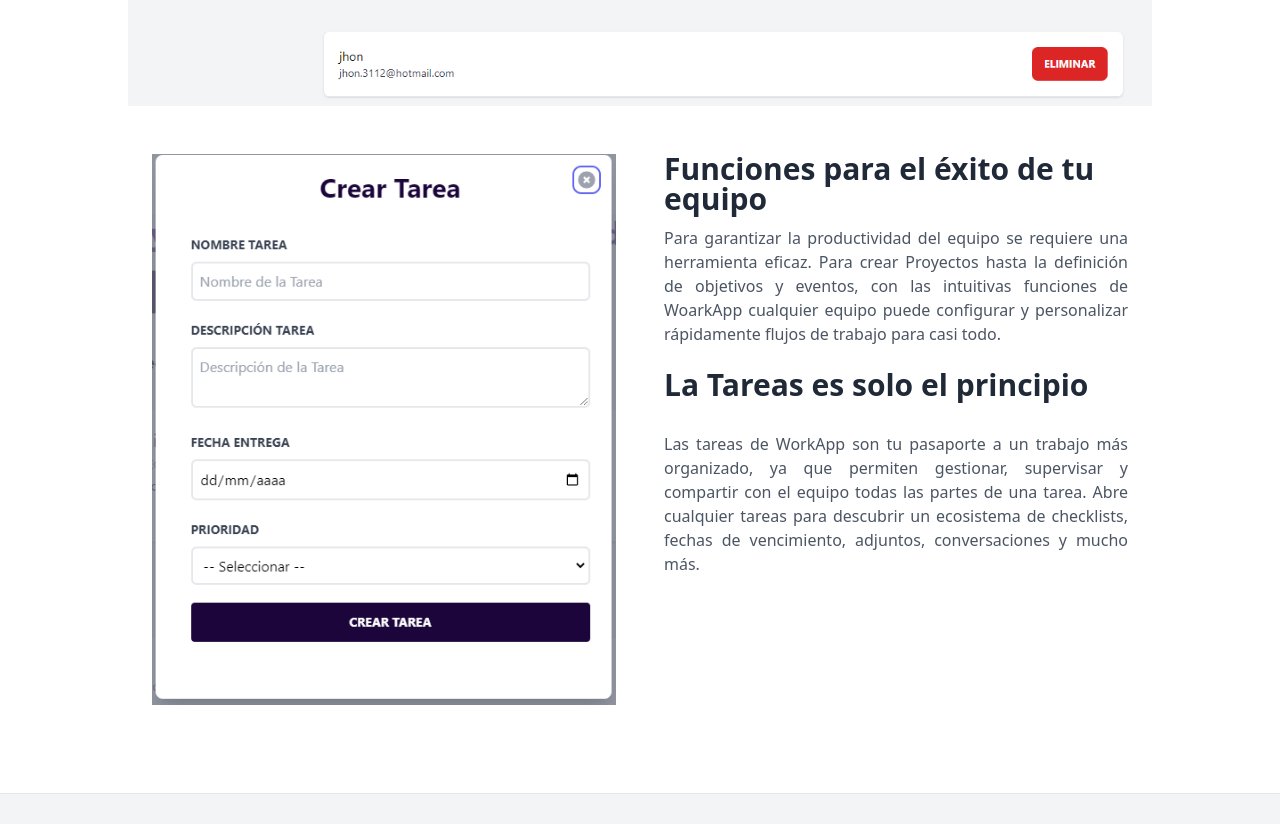
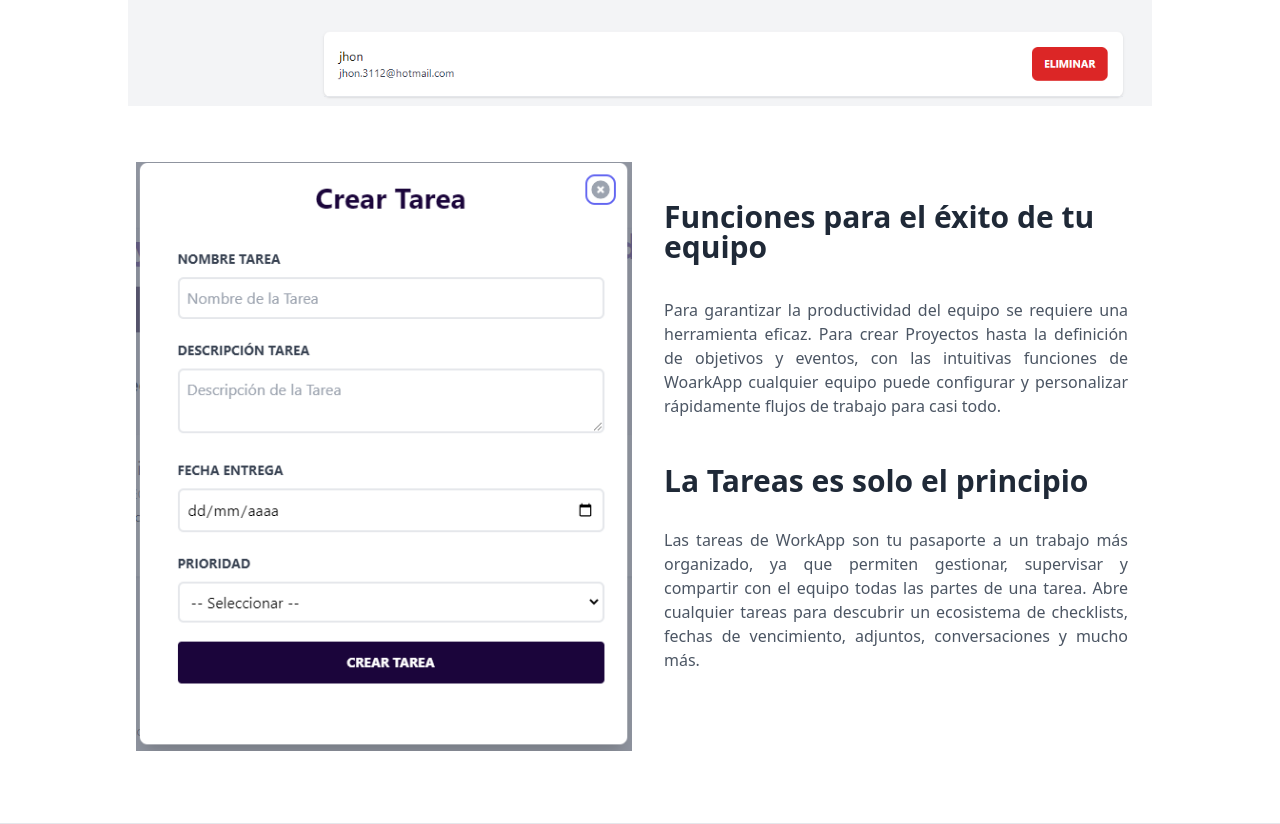
Before and after one commit to alexbastidasdev/workapp-frontend, a React (Vite) app: page / in a window 1280 px wide. Shown: the part 1364-2188 px from the top of the page. Before the commit the page ends 2158 px from the top, so only its background shows below. Built offline with nearby package versions, Linux system fonts and the light colour scheme; no server answers.

Commit message:
ultima modificación

```diff
--- a/src/paginas/Home.jsx
+++ b/src/paginas/Home.jsx
@@ -54,20 +54,20 @@
                         <div className="w-full">
                             <img className="w-full " src="vista.png" />
                         </div>
-                        </div>
+                        </div><br/>
                         <div className="flex flex-wrap flex-col-reverse sm:flex-row">
-                            <div className="w-full sm:w-1/2 p-6 mt-6">
+                            <div className="md:w-2/4  sm:w-1/2 p-2 mt-6">
                             <img src="tarea.png" alt="" />
                           </div>
-                          <br/><br/>
+
                             <div className="w-full sm:w-1/2 p-6 mt-6">
-                                <div className="align-middle">
+                                <div className="align-middle"><br/>
                                     <h3 className="text-3xl text-gray-800 font-bold leading-none mb-3">
                                     Funciones para el éxito de tu equipo
-                                    </h3>
+                                    </h3><br/>
                                     <p className="text-gray-600 mb-8 text-justify">
                                     Para garantizar la productividad del equipo se requiere una herramienta eficaz. Para crear Proyectos hasta la definición de objetivos y eventos, con las intuitivas funciones de WoarkApp cualquier equipo puede configurar y personalizar rápidamente flujos de trabajo para casi todo.
-                                        <br /><br/>
+                                        <br /><br/><br/>
 
                                         <h3 className="text-3xl text-gray-800 font-bold leading-none mb-3">
                                         La Tareas es solo el principio
```
